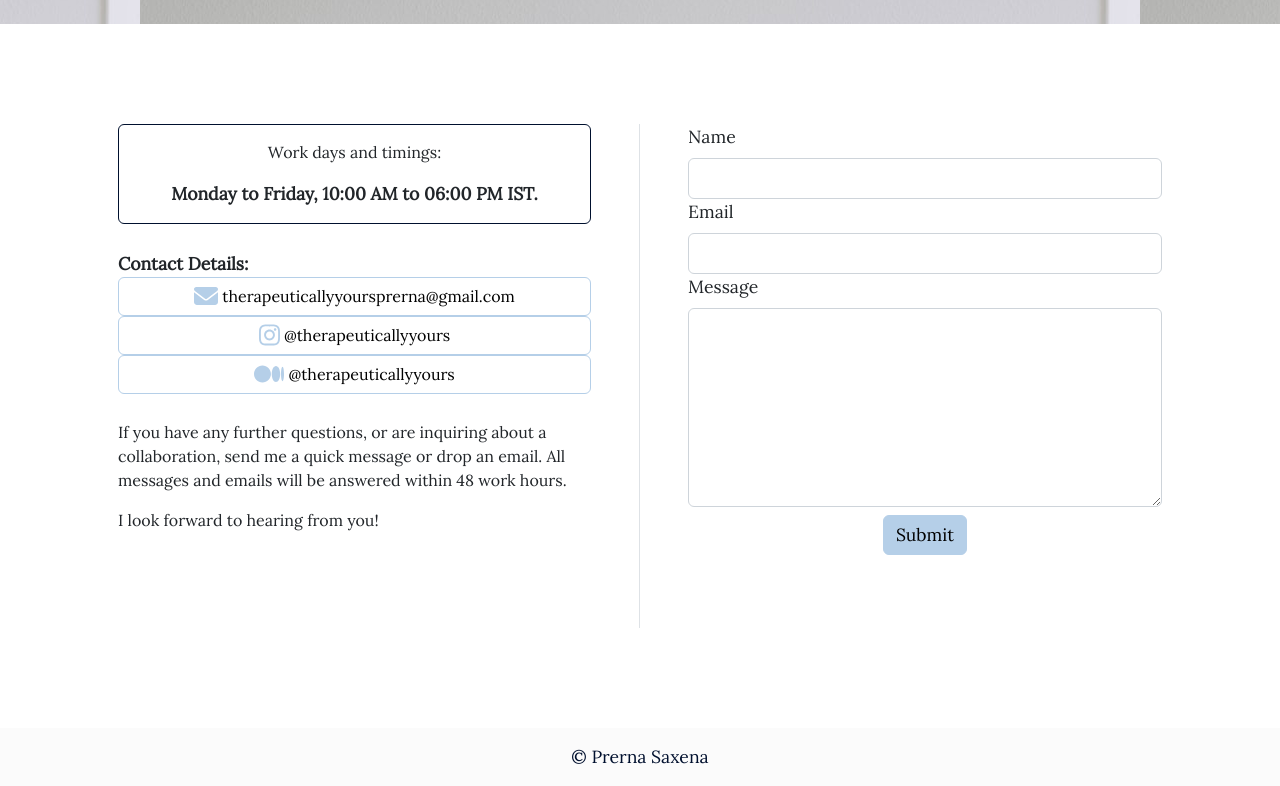
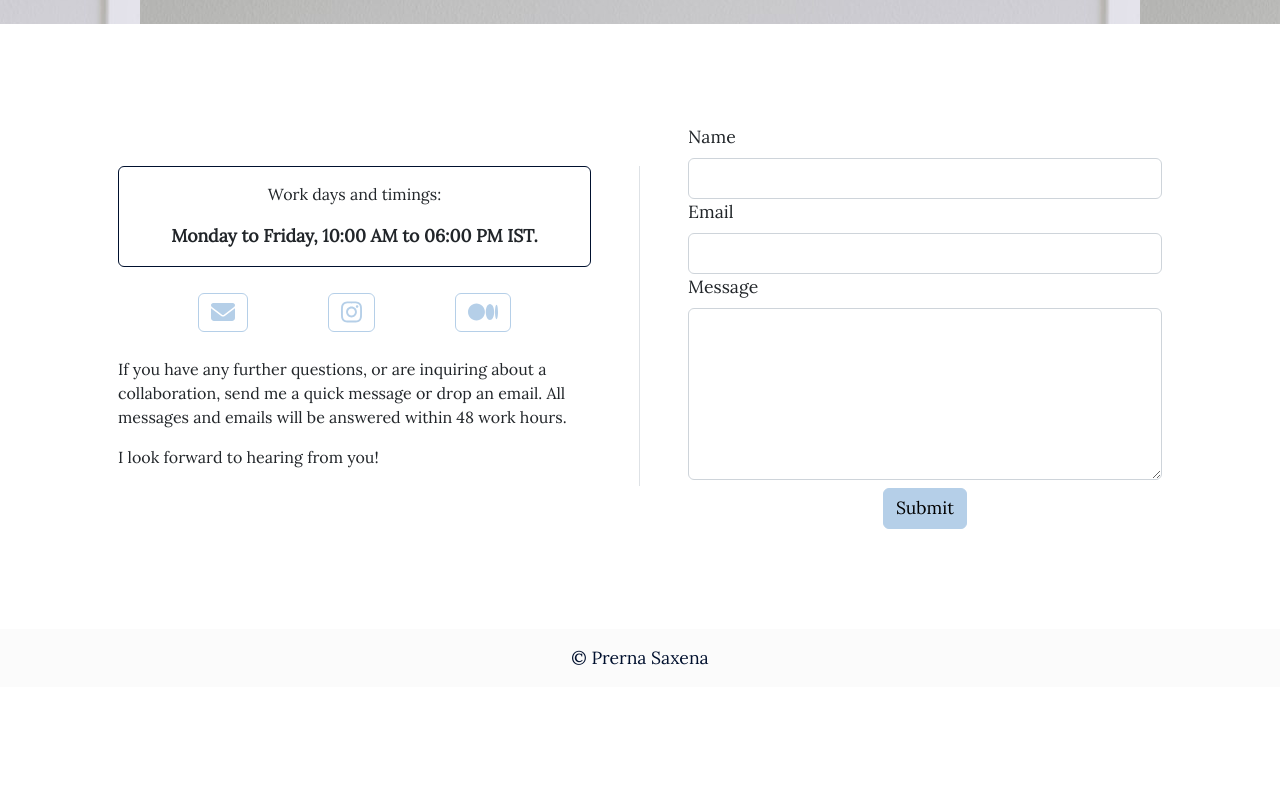
Before and after one commit to TapasyaKalra/prerna-saxena, a React (Create React App) app: page /contact in a window 1280 px wide. Shown: the part 771-1557 px from the top of the page. After the commit the page ends 1458 px from the top, so only its background shows below. Built offline with nearby package versions, Linux system fonts and the light colour scheme.

Commit message:
minor fixes 2

```diff
--- a/src/components/Community.js
+++ b/src/components/Community.js
@@ -176,7 +176,7 @@ export default function Community() {
 							href="https://www.instagram.com/therapeuticallyyours/"
 							className="btn btn-outline-primary text-dark"
 						>
-							@therapeuticallyyours
+							Follow here
 						</a>
 					</div>
 				</div>
@@ -197,7 +197,7 @@ export default function Community() {
 							href="https://medium.com/@therapeuticallyyours"
 							className="btn btn-outline-primary text-dark"
 						>
-							@therapeuticallyyours
+							Follow here
 						</a>
 					</div>
 				</div>
--- a/src/components/Contact.js
+++ b/src/components/Contact.js
@@ -47,8 +47,8 @@ function Contact() {
 			<div className="contact m-bottom-100">
 				<div className="container-fluid contact__header"></div>
 				<div className="container">
-					<div className="row m-top-100">
-						<div className="col-12 col-md-6 px-5 border-end">
+					<div className="row m-top-100 align-items-center ">
+						<div className="col-12 col-md-6 px-5 pb-0 border-end">
 							<div className="border rounded border-dark p-3 text-center">
 								<p>Work days and timings:</p>
 								<span className="fw-bold">
@@ -57,11 +57,10 @@ function Contact() {
 							</div>
 
 							<br />
-							<span className="fw-bold">Contact Details:</span>
-							<br />
-							<div className="w-100">
+							<div className="d-flex justify-content-evenly">
+								<div className="">
 									<a
-									className="btn btn-outline-primary contact-link w-100"
+										className="btn btn-outline-primary contact-link"
 										target="_blank"
 										rel="noopener noreferrer"
 										href="mailto:therapeuticallyyoursprerna@gmail.com"
@@ -71,12 +70,11 @@ function Contact() {
 											icon={faEnvelope}
 											size="xl"
 										/>
-									&nbsp;therapeuticallyyoursprerna@gmail.com
 									</a>
 								</div>
-							<div className="w-100">
+								<div className="">
 									<a
-									className=" btn btn-outline-primary contact-link w-100"
+										className=" btn btn-outline-primary contact-link"
 										target="_blank"
 										rel="noopener noreferrer"
 										href="https://instagram.com/therapeuticallyyours"
@@ -86,12 +84,11 @@ function Contact() {
 											icon={faInstagram}
 											size="xl"
 										/>
-									&nbsp;@therapeuticallyyours
 									</a>
 								</div>
-							<div className="w-100">
+								<div className="">
 									<a
-									className=" btn btn-outline-primary contact-link w-100"
+										className=" btn btn-outline-primary contact-link"
 										target="_blank"
 										rel="noopener noreferrer"
 										href="https://medium.com/@therapeuticallyyours"
@@ -101,9 +98,10 @@ function Contact() {
 											icon={faMedium}
 											size="xl"
 										/>
-									&nbsp;@therapeuticallyyours
 									</a>
 								</div>
+							</div>
+
 							<br />
 							<p>
 								If you have any further questions, or are
@@ -112,10 +110,6 @@ function Contact() {
 								emails will be answered within 48 work hours.
 							</p>
 							<p>I look forward to hearing from you!</p>
-							<br />
-							<br />
-
-							<br />
 						</div>
 						<div className="col-12 col-md-6 px-5">
 							<form onSubmit={handleSubmit}>
@@ -156,7 +150,7 @@ function Contact() {
 									<textarea
 										name="message"
 										id="message"
-										rows="7"
+										rows="6"
 										className="form-control"
 										required
 										onChange={(e) =>
--- a/src/components/Therapy.js
+++ b/src/components/Therapy.js
@@ -35,7 +35,7 @@ function Therapy() {
 					<hr class="heading-underline mx-auto border border-primary border-3 opacity-100" />
 				</div>
 				{/* notice board */}
-				<div className="row m-top-50 text-center border rounded border-dark w-75 mx-auto pt-3">
+				<div className="row m-top-50 text-center border rounded border-dark mx-auto pt-3 notice-board">
 					<p>
 						Please fill in the form for your preferred modality
 						below. I'll reach out to you via email within 48 work
--- a/src/css/Contact.css
+++ b/src/css/Contact.css
@@ -1,3 +1,4 @@
+.contact {
 	.contact__header {
 		background: url("../../public/assets/images/xx.jpeg");
 		background-color: black;
@@ -5,6 +6,10 @@
 		/* background-size: cover; */
 		background-position: center;
 		min-height: 90vh;
+	}
+	.contact-link {
+		font-size: 1rem;
+	}
 }
 .contact a {
 	color: black;
@@ -15,9 +20,7 @@
 	font-weight: bolder;
 	background-color: #b5cfe846;
 }
-.contact-link {
-	font-size: 1rem;
-}
+
 @media (max-width: 400px) {
 	.contact-link {
 		overflow: scroll;
--- a/src/css/Therapy.css
+++ b/src/css/Therapy.css
@@ -1,7 +1,15 @@
-.therapy__logo{
-    object-fit: contain;
-    max-height:50vh;
+.therapy {
+	.therapy__logo {
+		object-fit: contain;
+		max-height: 50vh;
+	}
+	.insta-button:hover {
+		color: rgb(88, 88, 88);
+	}
 }
-.insta-button:hover{
-    color:rgb(88, 88, 88)
+
+@media (min-width: 576px) {
+	.therapy .notice-board {
+		width: 75%;
+	}
 }
```
Lines whose indentation alone changed are shown as unchanged.
